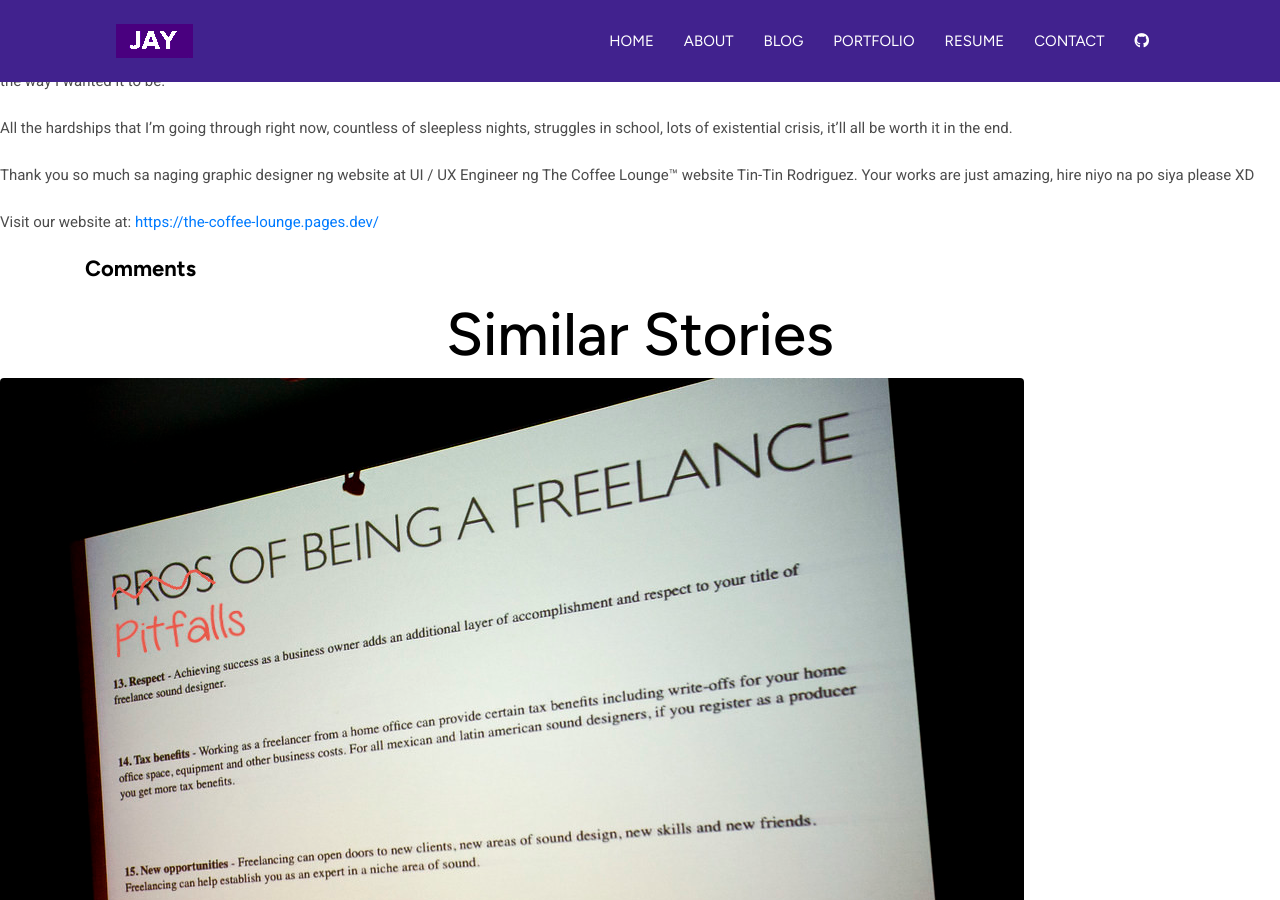
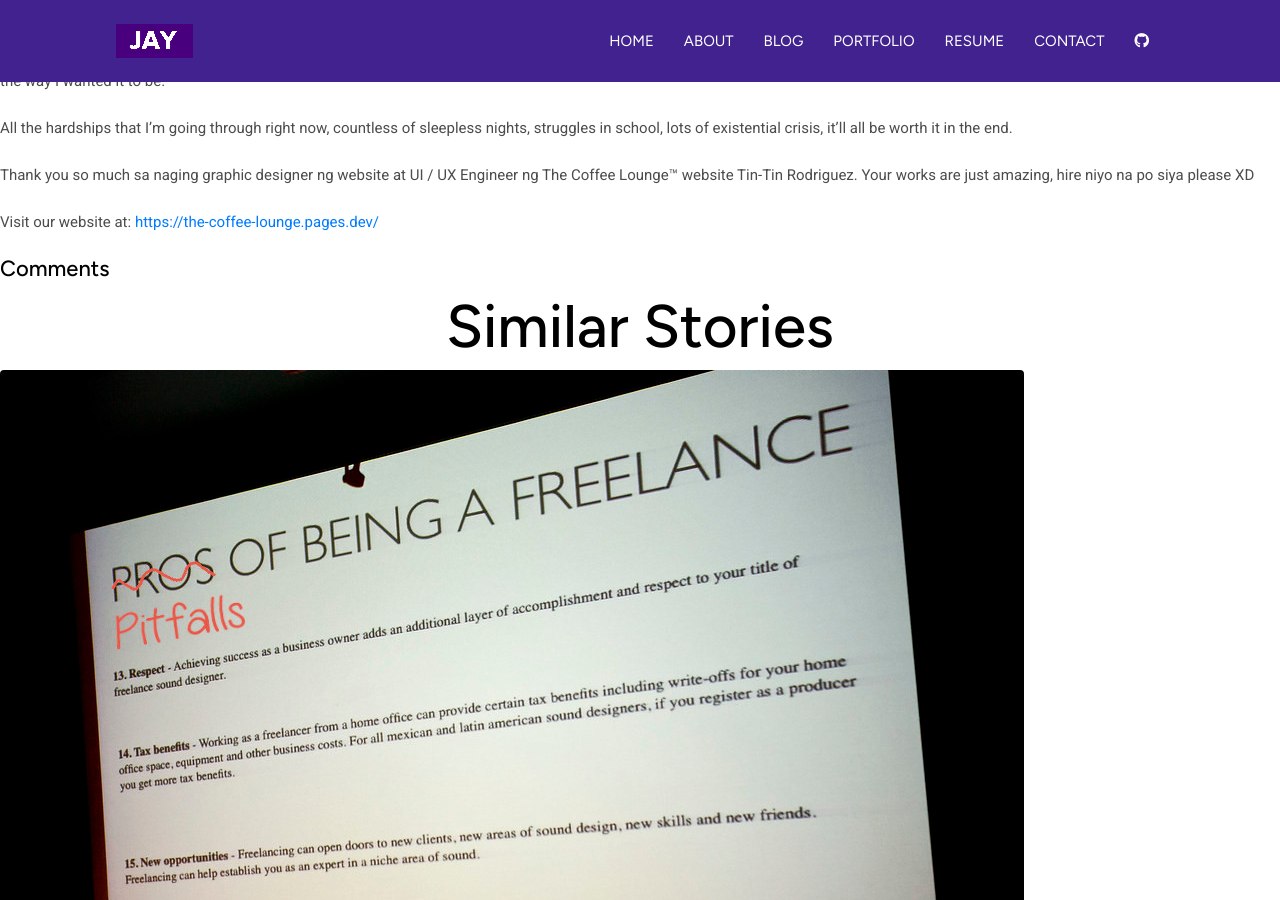
Before and after one commit to lonewanderer27/lonewanderer27.github.io, a Jekyll site: the page built from _posts/2022-04-22-the-coffee-lounge.md, in a window 1280 px wide and 900 px high, scrolled down 1698 px. Built offline with Jekyll 4.4.1, drawn with Linux system fonts in a browser that asks for light colours; nearby versions of some CDN libraries; comment, search, counter and statistics services are not loaded.

Commit message:
refactor(includes): convert disqus comments to tailwind
Co-Authored-By: Claude Opus 5 (1M context) <noreply@anthropic.com>

```diff
--- a/_includes/disqus-comments.html
+++ b/_includes/disqus-comments.html
@@ -1,8 +1,8 @@
 <section>
-  <div class="container">
-    <div class="row">
-      <div class="col-lg-12">
-        <h4 class="font-weight-bold mb-3">Comments</h4>
+  <div class="container-page">
+    <div class="flex flex-wrap -mx-[15px]">
+      <div class="relative w-full px-[15px]">
+        <h4 class="text-h4 font-secondary font-bold mb-[1rem]!">Comments</h4>
         <div id="disqus_thread"></div>
         <script>
           (function () {
```
